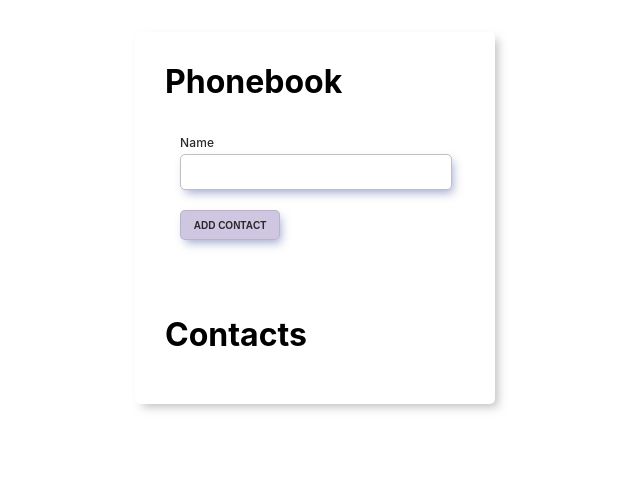
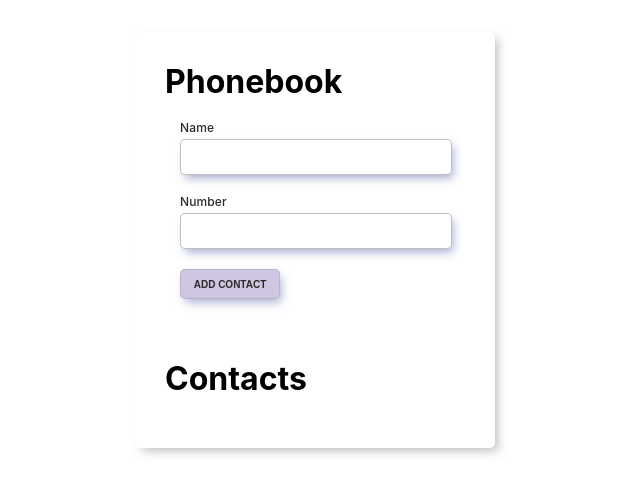
Before and after one commit to JuliaGolban/goit-react-hw-02-phonebook, a React (Create React App) app: page / in a window 1280 px wide. Shown: the top 494 px of the page, without its empty margins (325-965 px from the left). Built offline with nearby package versions, Linux system fonts and the light colour scheme; the HTML template or start-up script is replaced by a standard one.

Commit message:
added number

```diff
--- a/src/App.js
+++ b/src/App.js
@@ -7,6 +7,7 @@ export class App extends Component {
   state = {
     contacts: [],
     name: '',
+    number: '',
   };
 
   formSubmitHandler = formData => {
@@ -21,11 +22,10 @@ export class App extends Component {
 
   render() {
     const { contacts } = this.state;
-    console.log('App ~ render ~ contacts', contacts);
     return (
       <Container>
         <ContactForm onSubmit={this.formSubmitHandler} />
-        <ContactList contacts={this.state.contacts} />
+        <ContactList contacts={contacts} />
       </Container>
     );
   }
--- a/src/components/Form/Form.jsx
+++ b/src/components/Form/Form.jsx
@@ -1,5 +1,5 @@
 import React, { Component } from 'react';
-import { nanoid } from 'nanoid';
+import { nanoid, customAlphabet } from 'nanoid';
 import { Section} from '../Section/Section';
 import { Form, Field, Label, Input, Submit } from './Form.styled';
 
@@ -7,11 +7,12 @@ export class ContactForm extends Component {
     state = {
         id: '',
         name: '',
+        number:'',
     };
 
     handleChange = e => {
-        const { name, value} = e.currentTarget;
-        this.setState({ [name]: value })
+        const { name, number, value} = e.currentTarget;
+        this.setState({ [name]: value, [number]: value })
         this.createID();
     }
 
@@ -27,7 +28,7 @@ export class ContactForm extends Component {
     }
 
     reset = () => {
-        this.setState({ name: '', id: ''});
+        this.setState({ id: '', name: '', number:'' });
     };
 
     render(){
@@ -46,6 +47,19 @@ export class ContactForm extends Component {
                             title="Name may contain only letters, apostrophe, dash and spaces. For example Adrian, Jacob Mercer, Charles de Batz de Castelmore d'Artagnan"
                             required />
                     </Field>
+                    <Field>
+                        <Label>Number</Label>
+                        <Input
+                            type="tel"
+                            name="number"
+                            contactId={this.state.id}
+                            value={this.state.number}
+                            onChange={this.handleChange}
+                            pattern="\+?\d{1,4}?[-.\s]?\(?\d{1,3}?\)?[-.\s]?\d{1,4}[-.\s]?\d{1,4}[-.\s]?\d{1,9}"
+                            title="Phone number must be digits and can contain spaces, dashes, parentheses and can start with +"
+                            required
+                            />
+                    </Field>
                     <Submit type="submit">Add contact</Submit>
                 </Form>
             </Section>
--- a/src/components/Form/Form.styled.js
+++ b/src/components/Form/Form.styled.js
@@ -6,8 +6,8 @@ const Form = styled.form`
   justify-content: center;
   align-items: flex-start;
 
-  width: 300px;
-  padding: 15px;
+  width: 270px;
+  padding-left: 15px;
 
   background-color: transparent;
 `;
--- a/src/components/List/List.jsx
+++ b/src/components/List/List.jsx
@@ -7,8 +7,8 @@ export const ContactList = ({ contacts }) => {
     return (
         <Section title='Contacts'>
             <List>
-                {contacts.map(({ name, id }) => {
-                    return (<Item key={id}>{name}</Item>)
+                {contacts.map(({ id, name, number }) => {
+                    return (<Item key={id}>{name}: {number}</Item>)
                 })}
             </List>
         </Section>
@@ -19,5 +19,7 @@ ContactList.propTypes = {
     contacts: PropTypes.PropTypes.arrayOf(
          PropTypes.exact({
             id: PropTypes.string.isRequired,
-            name: PropTypes.string.isRequired,}))
+            name: PropTypes.string.isRequired,
+            number: PropTypes.oneOfType([PropTypes.string, PropTypes.number]).isRequired,
+         }))
 }
```
